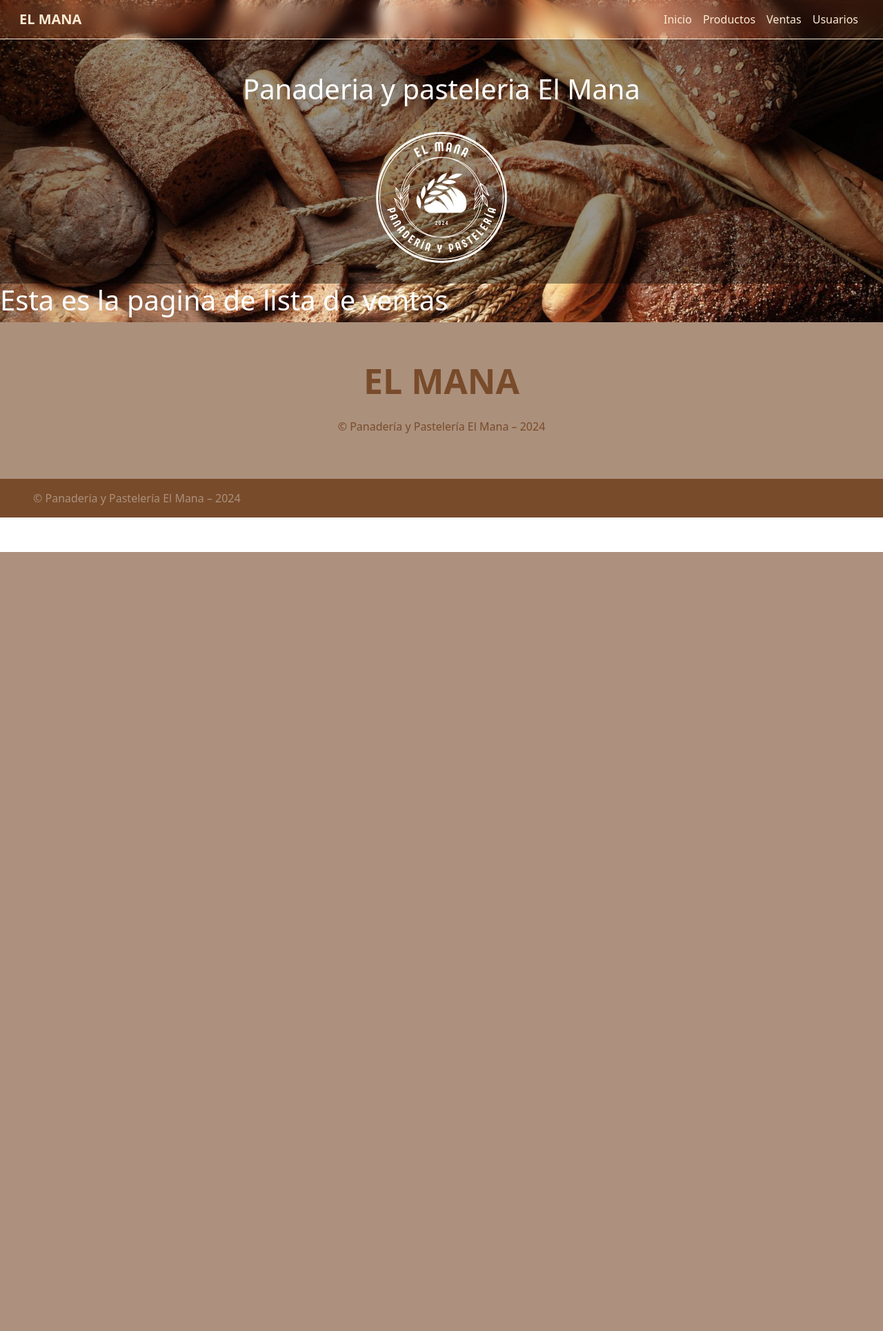
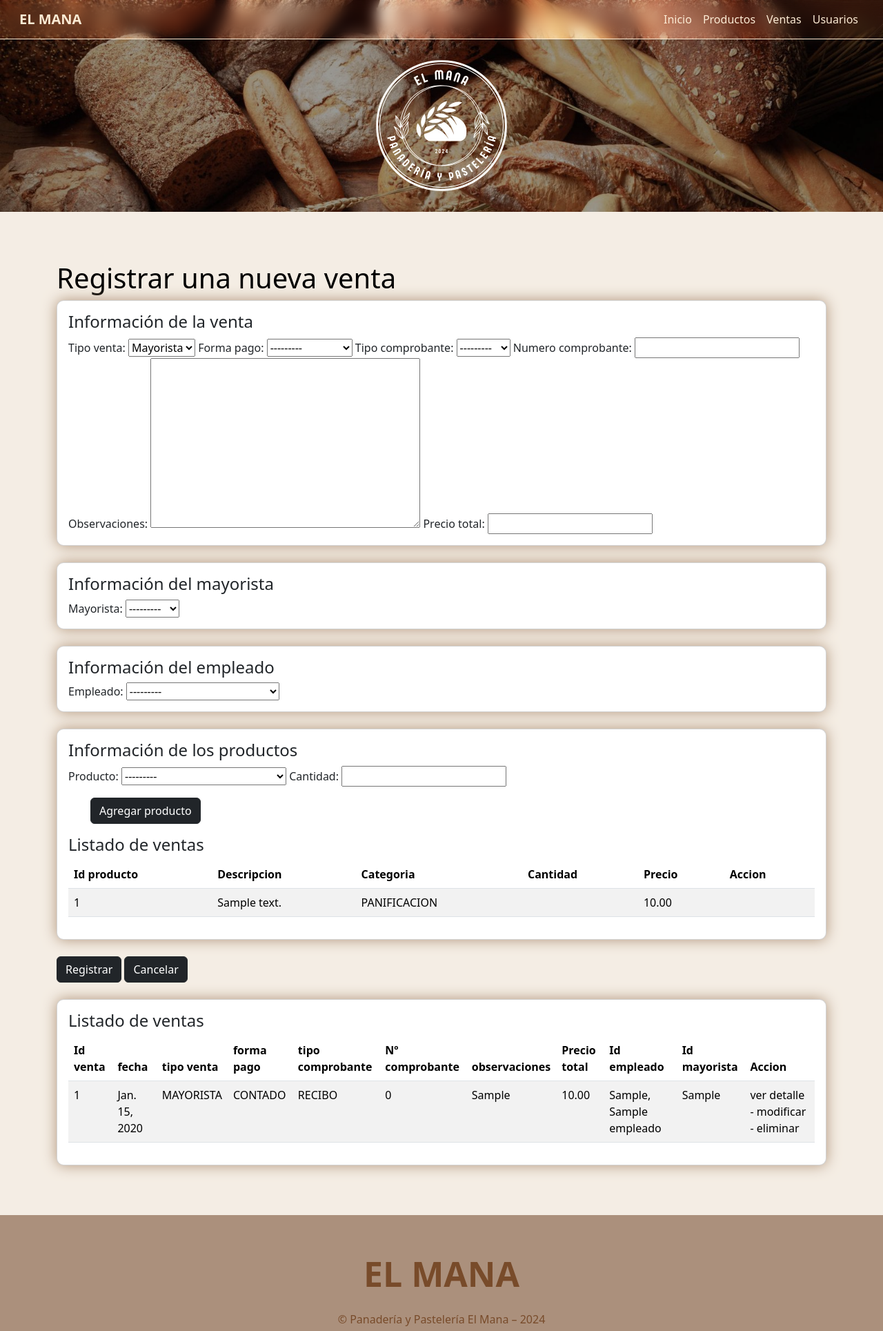
Before and after one commit to Tiburon01/UNCa_Prog3_Lab_Django, a Django app: page /ventas/ in a window 1280 px wide. Shown: the top 1929 px of the page at 69% size. Before the commit the page ends 800 px from the top, so only its background shows below. Run offline with Django 5.2, Linux system fonts and the light colour scheme; tables that the repository leaves empty hold one stand-in row (values such as "Sample post"); some libraries are stand-ins or nearby versions.

Commit message:
Se corrigieron los modelos de ventas

```diff
--- a/panaderia_el_mana/apps/ventas/forms.py
+++ b/panaderia_el_mana/apps/ventas/forms.py
@@ -1,5 +1,6 @@
+from django.forms import inlineformset_factory
 from django import forms
-from .models import Venta, Mayorista, Empleado, Producto
+from .models import Venta, DetalleVenta
 
 class VentaForm(forms.ModelForm):
     class Meta:
@@ -10,10 +11,24 @@ class VentaForm(forms.ModelForm):
             'tipo_comprobante',
             'numero_comprobante',
             'observaciones',
-            # 'empleado',
-            # 'mayorista',
+            'precio_total',
+            'empleado',
+            'mayorista',
             # 'producto',
         ]
+
+class DetalleVentaForm(forms.ModelForm):
+    class Meta:
+        model = DetalleVenta
+        fields = [
+            # 'venta',
+            'producto',
+            'cantidad',
+        ]
+
+DetalleVentaFormSet = inlineformset_factory(Venta, DetalleVenta, form=DetalleVentaForm, extra=1, can_delete=True)
+# crea un formset en línea para manejar instancias de DetalleVenta hasta el numero indicado en extra # permite que todos los formularios de DetalleVenta se vinculen automáticamente a una instancia específica de Venta.
+
 
 # class MayoristaForm(forms.ModelForm):
 #     class Meta:
--- a/panaderia_el_mana/apps/ventas/templates/registrar_ventas.html
+++ b/panaderia_el_mana/apps/ventas/templates/registrar_ventas.html
@@ -1,35 +1,137 @@
 {% extends "base.html" %}
+{% load static %}
 {% block titulo %}Registrar ventas{% endblock %}
 {% block contenido_principal %}
 <main class="py-5">
     <div class="container mt-4">
-        <h1>Registrar una nueva venta</h1>
+        <h1 style="color: black;">Registrar una nueva venta</h1>
         <form method="POST" enctype="multipart/form-data" action="">
             {% csrf_token %}
             <div class="card mb-4">
                 <div class="card-body">
                     <h4>Información de la venta</h4>
-                    <!-- {{ form.as_p }} -->
+                    {{ form.errors }}
                     {{ form.tipo_venta.label_tag }} {{ form.tipo_venta }}
                     {{ form.forma_pago.label_tag }} {{ form.forma_pago }}
                     {{ form.tipo_comprobante.label_tag }} {{ form.tipo_comprobante }}
                     {{ form.numero_comprobante.label_tag }} {{ form.numero_comprobante }}
                     {{ form.observaciones.label_tag }} {{ form.observaciones }}
+                    {{ form.precio_total.label_tag }} {{ form.precio_total }}
                 </div>
+            </div>
+            <div class="card mb-4">
                 <div class="card-body">
                     <h4>Información del mayorista</h4>
                     {{ form.mayorista.label_tag }} {{ form.mayorista }}
                 </div>
+            </div>
+            <div class="card mb-4">
                 <div class="card-body">
-                    <h4>Información de los productos</h4>
-                    {{ form.producto.label_tag }} {{ form.producto }}
-                </div>
-                <div class="card-body py-5">
-                    <button type="submit">Registrar</button>
-                    <button type="reset">Cancelar</button>
+                    <h4>Información del empleado</h4>
+                    {{ form.empleado.label_tag }} {{ form.empleado }}
+
                 </div>
             </div>
+            <div class="card mb-4">
+                <div class="card-body">
+                    <!-- Se debe poder guardar mas de un producto en detalleVenta -->
+                    <!-- Actualmente solo se puede guardar un unico producto a detalleVenta -->
+                    <h4>Información de los productos</h4>
+                    {{ detalleForm.management_form }}
+                    <div id="detalle-form-container">
+                        {% for detalle in detalleForm %}
+                            <div class="form-row">
+                                {{ detalle.errors }}
+                                {{ detalle.producto.label_tag }} {{ detalle.producto }}
+                                {{ detalle.cantidad.label_tag }} {{ detalle.cantidad }}
+                            </div>
+                        {% endfor %}
+                    </div>
+                </div>
+                <div>
+                    <button class="btn btn-dark mx-5" onclick="agregarProducto()">Agregar producto</button>
+                </div>
+                <div class="card-body">
+                    <h4>Listado de ventas</h4>
+                    <table class="table table-striped">
+                        <thead>
+                            <tr>
+                                <th>Id producto</th>
+                                <th>Descripcion</th>
+                                <th>Categoria</th>
+                                <th>Cantidad</th>
+                                <th>Precio</th>
+                                <th>Accion</th>
+                            </tr>
+                        </thead>
+                        <!-- Se debe poder poner una lista de los productos agregados a la venta  -->
+                        <!-- Actualmente muestra todos los productos de la BD pero se debe poder ver unicamente los datos de los productos agregados a detalleVenta  -->
+                        <tbody class="tbody">
+                            {% for producto in productos %}
+                            <tr class="total-row" id="foot-tr">
+                                <td>{{ producto.id_producto }}</td>
+                                <td>{{ producto.descripcion }}</td>
+                                <td>{{ producto.categoria }}</td>
+                                <td></td>
+                                <td>{{ producto.precio }}</td>
+                                <td></td>
+                            </tr>
+                            {% endfor %}
+                        </tbody>
+                    </table>
+                </div>
+            </div>
+            <div class="pb-4">
+                <button class="btn btn-dark" type="submit">Registrar</button>
+                <button class="btn btn-dark" type="reset">Cancelar</button>
+            </div>
         </form>
+        <div class="card mb-4">
+            <div class="card-body">
+                <h4>Listado de ventas</h4>
+                <table class="table table-striped">
+                    <thead>
+                        <tr>
+                            <th>Id venta</th>
+                            <th>fecha</th>
+                            <th>tipo venta</th>
+                            <th>forma pago</th>
+                            <th>tipo comprobante</th>
+                            <th>Nº comprobante</th>
+                            <th>observaciones</th>
+                            <th>Precio total</th>
+                            <th>Id empleado</th>
+                            <th>Id mayorista</th>
+                            <th>Accion</th>
+                        </tr>
+                    </thead>
+                    <tbody class="tbody">
+                        {% for venta in ventas %}
+                        <tr class="total-row" id="foot-tr">
+                            <td>{{ venta.id_venta }}</td>
+                            <td>{{ venta.fecha_venta }}</td>
+                            <td>{{ venta.tipo_venta }}</td>
+                            <td>{{ venta.forma_pago }}</td>
+                            <td>{{ venta.tipo_comprobante }}</td>
+                            <td>{{ venta.numero_comprobante }}</td>
+                            <td>{{ venta.observaciones }}</td>
+                            <td>{{ venta.precio_total }}</td>
+                            <td>{{ venta.empleado }}</td>
+                            <td>{{ venta.mayorista }}</td>
+                            <td>ver detalle -
+                                modificar -
+                                eliminar
+                            </td>
+                        </tr>
+                        {% endfor %}
+                    </tbody>
+                </table>
+
+            </div>
+        </div>
     </div>
 </main>
 {% endblock %}
+{% block scripts %}
+    <!-- <script src="{% static 'js/registrar_ventas.js' %}"></script> -->
+{% endblock %}
--- a/panaderia_el_mana/apps/ventas/urls.py
+++ b/panaderia_el_mana/apps/ventas/urls.py
@@ -5,6 +5,6 @@ app_name='ventas'
 
 urlpatterns = [
     # path('', , name='home'),
-    path('', lista_ventas, name='home'),
-    path('registrar/', registrar_venta, name='registrar')
+    path('lista/', lista_ventas, name='lista'),
+    path('', registrar_venta, name='home')
 ]
--- a/panaderia_el_mana/apps/ventas/views.py
+++ b/panaderia_el_mana/apps/ventas/views.py
@@ -1,19 +1,42 @@
-from django.shortcuts import render
-from .models import Venta, Caja
-from .forms import VentaForm
+from django.contrib import messages
+from django.shortcuts import render, redirect
+from .models import Venta, DetalleVenta, Producto
+from .forms import VentaForm, DetalleVentaForm, DetalleVentaFormSet
 
-# Create your views here.
+# Lista de ventas
 
 def lista_ventas(request):
     ventas = Venta.objects.all() #.select_related('pk')
 
     return render(request, 'lista_ventas.html', {'ventas': ventas})
 
+def lista_productos(request):
+    productos = Producto.objects.all() #.select_related('pk')
+
+    return render(request, 'lista_ventas.html', {'productos': productos})
+
+#Registro de formularios
+
 def registrar_venta(request):
+    ventas = Venta.objects.all() #.select_related('pk')
+    productos = Producto.objects.all() #.select_related('pk')
+
     if request.method == 'POST':
-        form = VentaForm(request.POST)
-        if form.is_valid():
-            form.save()
+        form = VentaForm(request.POST, request.FILES)
+        formset = DetalleVentaFormSet(request.POST, request.FILES) # instance=nueva_venta   colocarlo aqui hace que intente relacionarse con el id, pero nueva_venta aun no fue guardada en la BD por ende no tiene id.
+
+        if form.is_valid() and formset.is_valid():
+            nueva_venta = form.save(commit=False) # Guarda los datos del formulario en el objeto nueva_venta. Esto permite hacer cambios adicionales antes de guardar los datos en la base de datos.
+            detalle_venta = formset.save(commit=False)
+
+            nueva_venta.save()
+            for detalle in detalle_venta:
+                detalle.venta = nueva_venta
+                detalle.save()
+
+            messages.success(request, 'Se ha agregado correctamente la venta {}'.format(nueva_venta, detalle_venta))
+            return redirect(request.path)
     else:
         form = VentaForm()
-    return render(request, 'registrar_ventas.html', {'form': form})
+        formset = DetalleVentaFormSet()
+    return render(request, 'registrar_ventas.html', {'form': form, 'detalleForm': formset, 'ventas': ventas, 'productos': productos})
--- a/panaderia_el_mana/static/css/style.css
+++ b/panaderia_el_mana/static/css/style.css
@@ -28,6 +28,7 @@ body {
     color: white;
 }
 header {
+    /* border-bottom: 1px solid #784B2A; */
     text-align: center;
     backdrop-filter: brightness(60%);
     -webkit-backdrop-filter: brightness(60%);
--- a/panaderia_el_mana/templates/base.html
+++ b/panaderia_el_mana/templates/base.html
@@ -34,8 +34,8 @@
         </div>
     </nav>
     <header>
-        <div class="mx-5 px-5 pt-5">
-            <h1>Panaderia y pasteleria El Mana</h1>
+        <div class="mx-5 px-5"> <!-- pt-5 -->
+            <!-- <h1>Panaderia y pasteleria El Mana</h1> -->
             <img src="{% static 'img/Logo_El-Mana_Sin-Fondo.png' %}" alt="Logo de El Mana" title="Panaderia El Mana" width="250" height="250">
         </div>
     </header>
@@ -47,6 +47,8 @@
     <footer class="px-5 py-3">
         <p class="m-0">© Panadería y Pastelería El Mana – 2024</p>
     </footer>
-    <script src="{% static 'js/bootstrap.bundle.min.js' %}"></script>
+    {% block scripts %}
+        <script src="{% static 'js/bootstrap.bundle.min.js' %}"></script>
+    {% endblock %}
 </body>
 </html>
```
Also changed, not shown: panaderia_el_mana/apps/ventas/admin.py (+5 -2 lines), panaderia_el_mana/apps/ventas/models.py (+27 -17 lines), panaderia_el_mana/static/js/registrar_ventas.js (added, +20 -0 lines), panaderia_el_mana/apps/ventas/migrations/0005_itemproducto.py (added), panaderia_el_mana/apps/ventas/migrations/0006_rename_telefonos_empleado_telefono_and_more.py (added), panaderia_el_mana/apps/ventas/migrations/0007_producto_precio_producto_stock_venta_precio_total_and_more.py (added), panaderia_el_mana/apps/ventas/migrations/0008_alter_producto_categoria.py (added), panaderia_el_mana/apps/ventas/migrations/0009_venta_empleado_venta_mayorista_venta_producto.py (added), panaderia_el_mana/apps/ventas/migrations/0010_detalleventa.py (added), panaderia_el_mana/apps/ventas/migrations/0011_remove_venta_producto_alter_venta_empleado_and_more.py (added).
